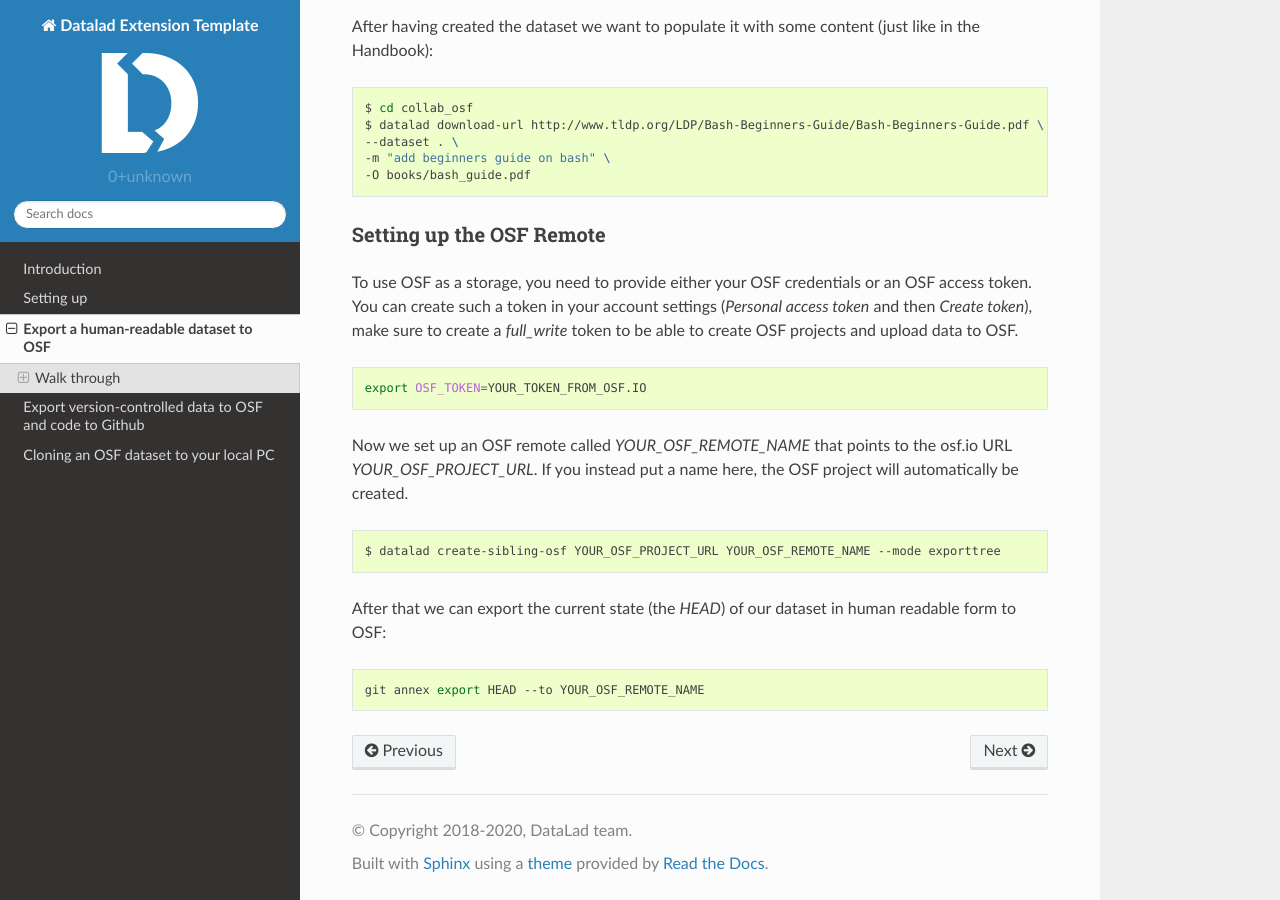
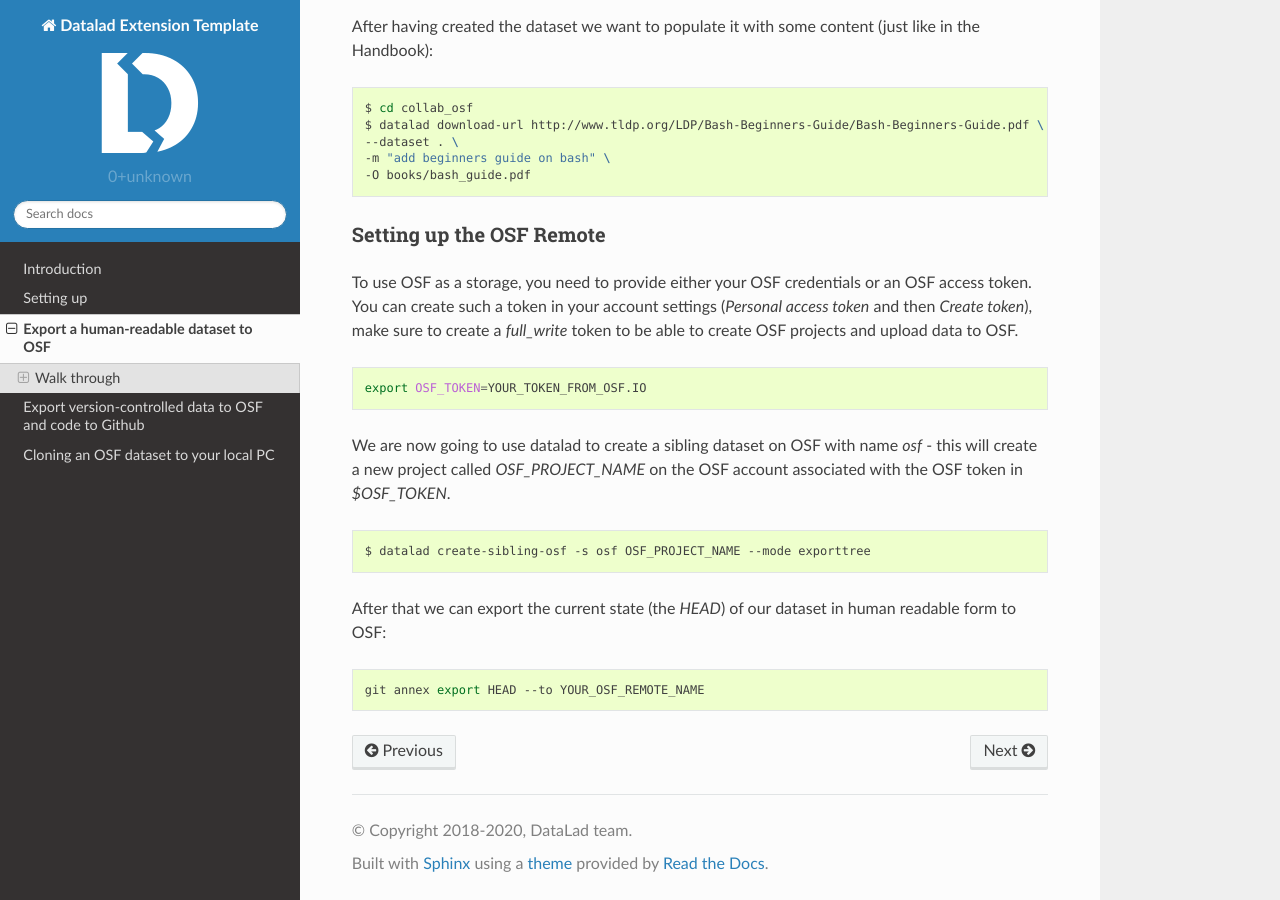
Before and after one commit to datalad/datalad-osf, a Sphinx documentation site: the page built from docs/source/exporthumandata.rst, in a window 1280 px wide and 900 px high, scrolled down 742 px. Built offline with Sphinx 7.4.7 and the Read the Docs theme 2.0.0, drawn with Linux system fonts in a browser that asks for light colours; pages that are not in the unit, such as notebooks, are missing from menus.

Commit message:
Fixed documentation

```diff
--- a/docs/source/exporthumandata.rst
+++ b/docs/source/exporthumandata.rst
@@ -51,12 +51,11 @@ You can create such a token in your account settings (`Personal access token` an
 
     export OSF_TOKEN=YOUR_TOKEN_FROM_OSF.IO
 
-Now we set up an OSF remote called `YOUR_OSF_REMOTE_NAME` that points to the osf.io URL `YOUR_OSF_PROJECT_URL`. If you instead put a name here, the OSF project will automatically
-be created.
+We are now going to use datalad to create a sibling dataset on OSF with name `osf` - this will create a new project called `OSF_PROJECT_NAME` on the OSF account associated with the OSF token in `$OSF_TOKEN`.
 
 .. code-block:: bash
 
-     $ datalad create-sibling-osf YOUR_OSF_PROJECT_URL YOUR_OSF_REMOTE_NAME --mode exporttree
+     $ datalad create-sibling-osf -s osf OSF_PROJECT_NAME --mode exporttree
 
 After that we can export the current state (the `HEAD`) of our dataset in human readable form to OSF:
 
```
